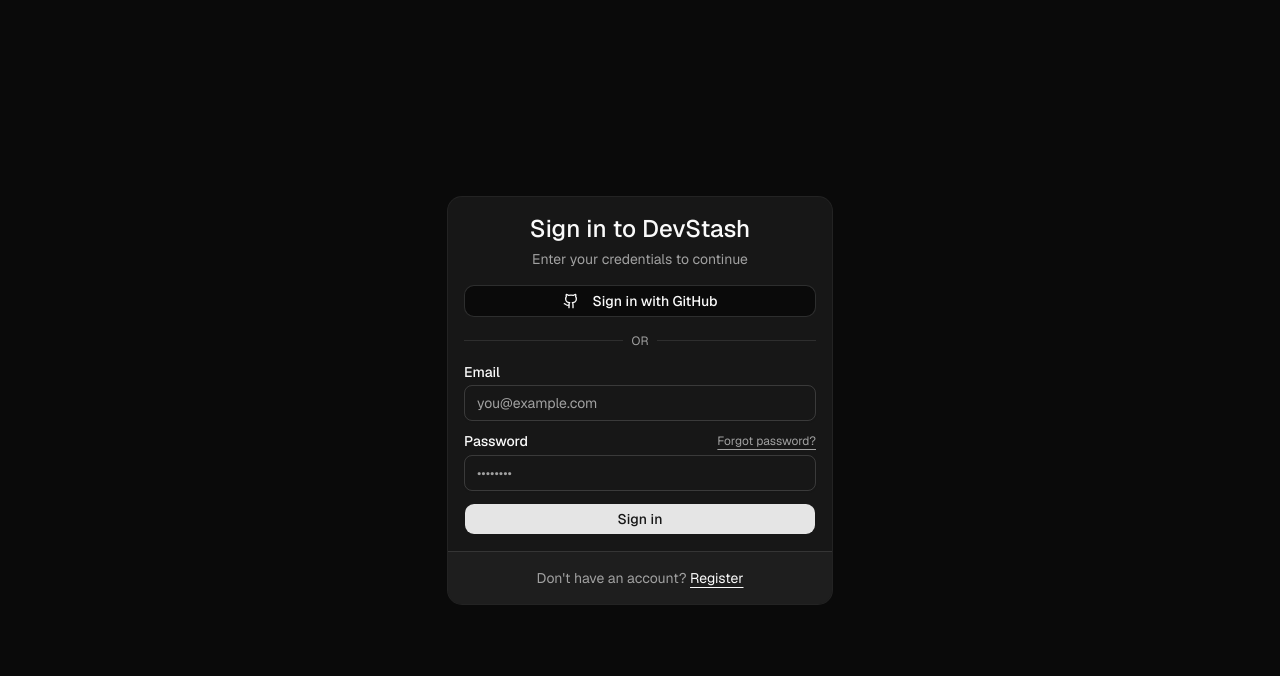
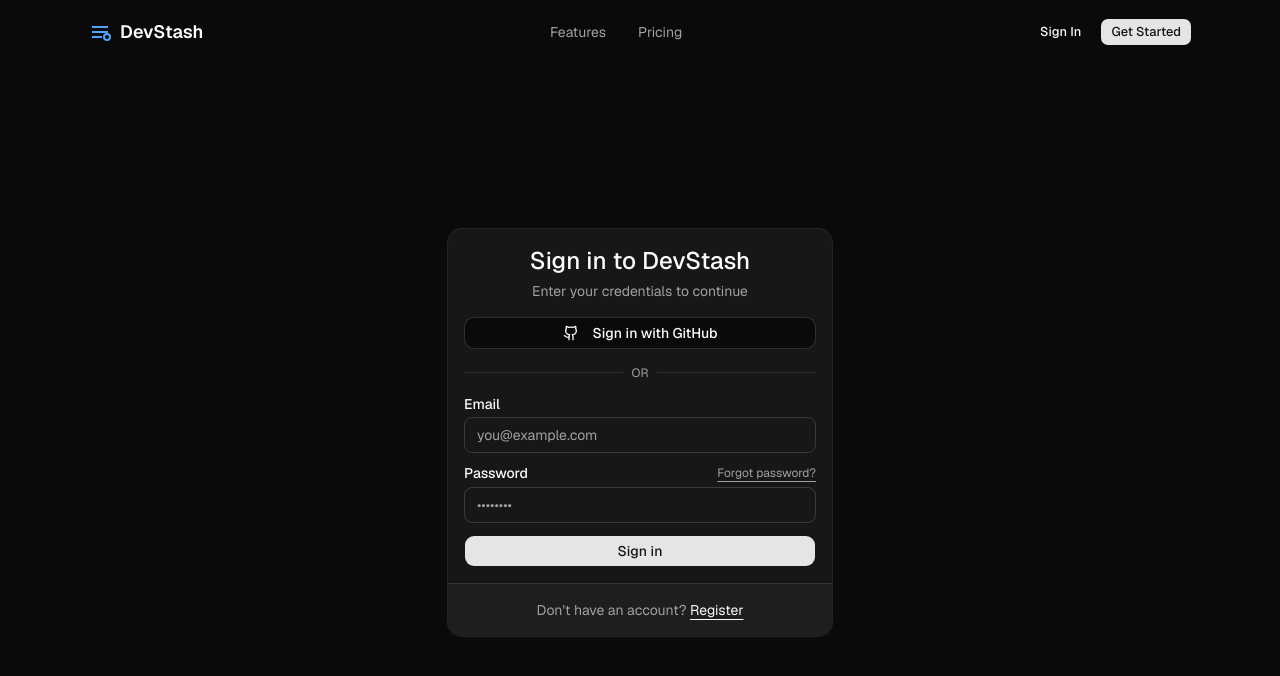
Before and after one commit to smifffystuff/devstack, a Next.js app: page /sign-in in a window 1280 px wide. Shown: the top 676 px of the page. Built offline with nearby package versions, Linux system fonts and the light colour scheme.

Commit message:
feat: add homepage NavBar to auth pages and update dashboard logo icon

```diff
--- a/src/app/(auth)/layout.tsx
+++ b/src/app/(auth)/layout.tsx
@@ -1,11 +1,16 @@
+import NavBar from "@/components/home/NavBar";
+
 export default function AuthLayout({
   children,
 }: {
   children: React.ReactNode;
 }) {
   return (
-    <div className="flex min-h-screen items-center justify-center bg-background p-4">
-      {children}
-    </div>
+    <>
+      <NavBar />
+      <div className="flex min-h-screen items-center justify-center bg-background p-4 pt-20">
+        {children}
+      </div>
+    </>
   );
 }
--- a/src/components/dashboard/TopBar.tsx
+++ b/src/components/dashboard/TopBar.tsx
@@ -61,9 +61,16 @@
 
       {/* Logo */}
       <Link href="/dashboard" className="flex items-center gap-2 shrink-0 hover:opacity-80 transition-opacity">
-        <div className="flex items-center justify-center size-7 rounded-md bg-indigo-500 text-white font-bold text-xs">
-          DS
-        </div>
+        <svg
+          className="w-5 h-5 text-blue-400"
+          viewBox="0 0 24 24"
+          fill="none"
+          stroke="currentColor"
+          strokeWidth="2"
+        >
+          <path d="M4 7h16M4 12h16M4 17h10" />
+          <circle cx="19" cy="17" r="3" />
+        </svg>
         <span className="font-semibold text-sm text-foreground">DevStash</span>
       </Link>
 
--- a/src/components/home/NavBar.tsx
+++ b/src/components/home/NavBar.tsx
@@ -43,12 +43,12 @@
         {/* Desktop nav links */}
         <ul className="hidden md:flex items-center gap-8 text-sm text-muted-foreground">
           <li>
-            <a href="#features" className="hover:text-foreground transition-colors">
+            <a href="/#features" className="hover:text-foreground transition-colors">
               Features
             </a>
           </li>
           <li>
-            <a href="#pricing" className="hover:text-foreground transition-colors">
+            <a href="/#pricing" className="hover:text-foreground transition-colors">
               Pricing
             </a>
           </li>
@@ -78,14 +78,14 @@
       {mobileOpen && (
         <div className="md:hidden bg-background/98 backdrop-blur border-b border-border px-4 py-4 flex flex-col gap-3">
           <a
-            href="#features"
+            href="/#features"
             className="text-sm text-muted-foreground hover:text-foreground py-1"
             onClick={() => setMobileOpen(false)}
           >
             Features
           </a>
           <a
-            href="#pricing"
+            href="/#pricing"
             className="text-sm text-muted-foreground hover:text-foreground py-1"
             onClick={() => setMobileOpen(false)}
           >
```
